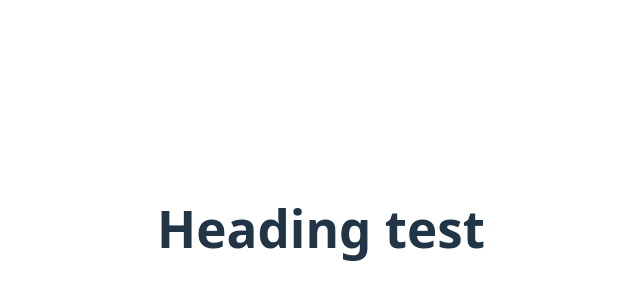
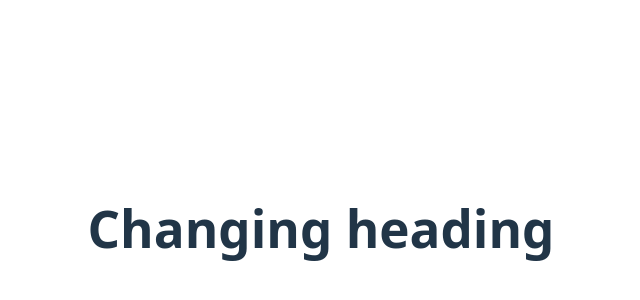
Before and after one commit to santiagodonadio/martian-ascii-project, a React (Vite) app: page / in a window 1280 px wide. Shown: the part 172-472 px from the top of the page, without its empty margins (79-719 px from the left). Built offline with nearby package versions, Linux system fonts and the light colour scheme.

Commit message:
Update jsx file with changes

```diff
--- a/src/App.jsx
+++ b/src/App.jsx
@@ -5,7 +5,7 @@ export default function App(){
     return (
 
         <div className="center-container">
-            <h1>Heading test</h1>
+            <h1>Changing heading</h1>
         </div>
 
     );
```
